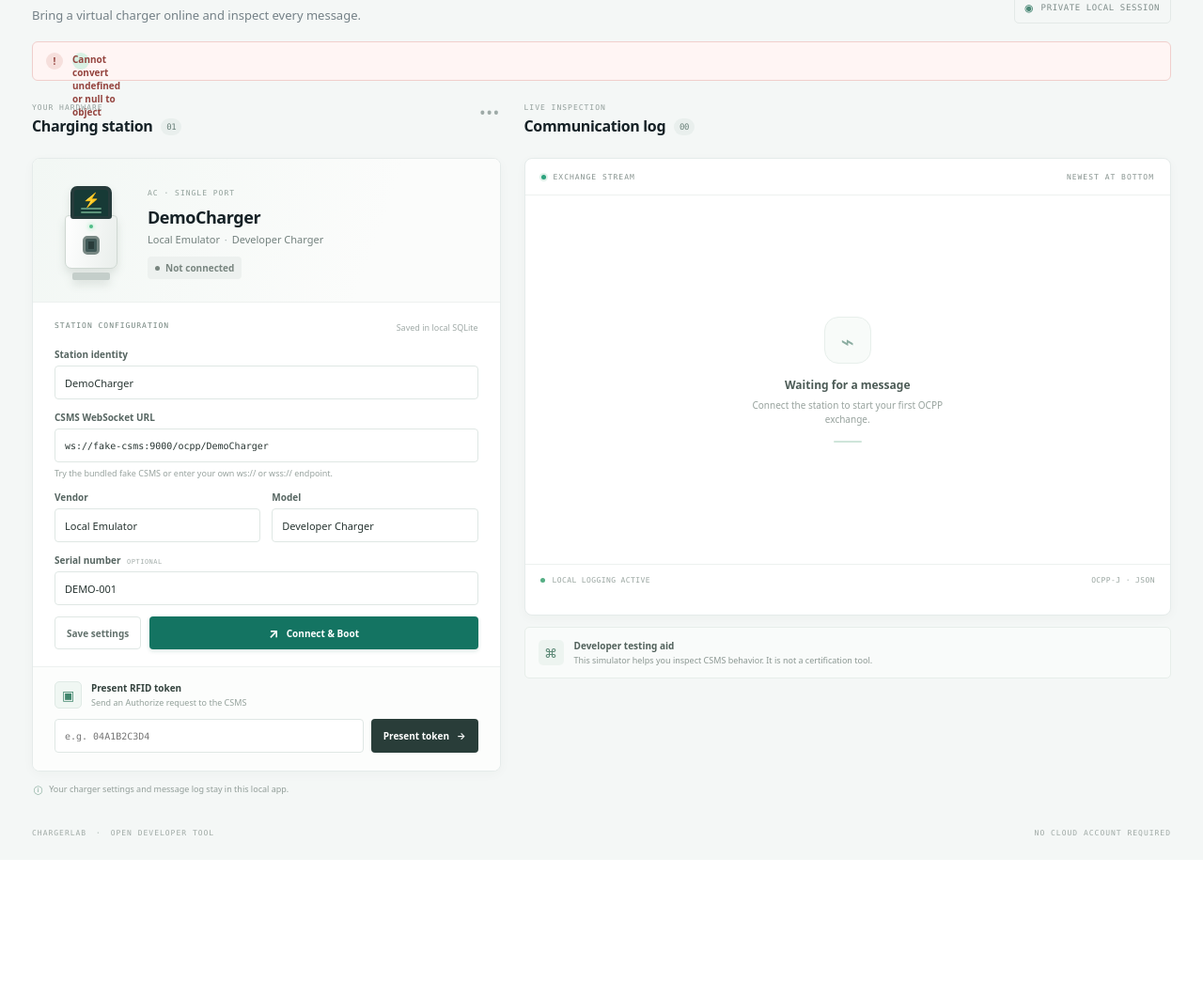
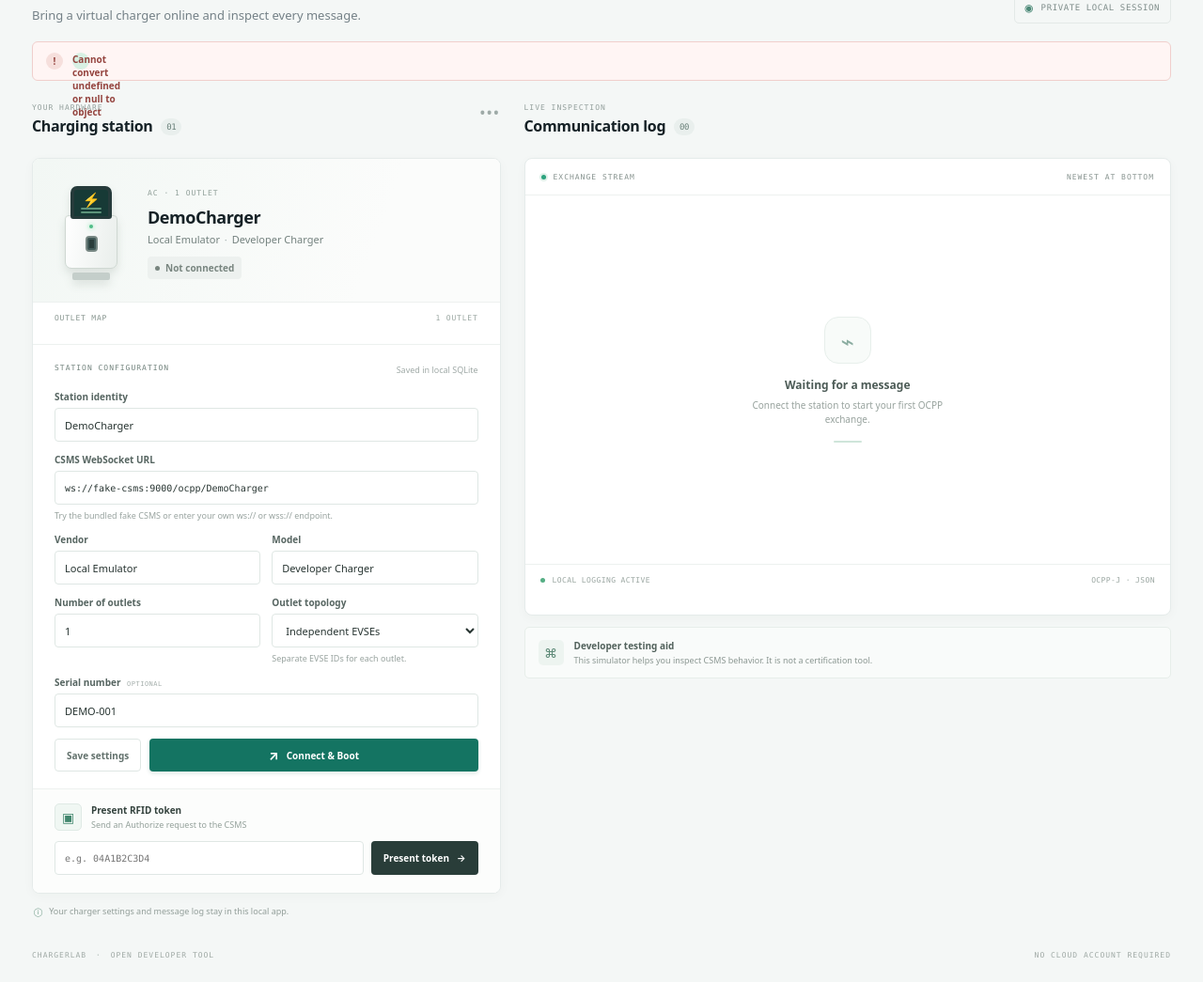
Before and after one commit to fooway-se/charger-lab, a PHP site: page /ocpp/index.html in a window 1280 px wide. Shown: the part 170-1215 px from the top of the page at 94% size. Before the commit the page ends 1060 px from the top, so only its background shows below. Run offline with PHP 8.4, Linux system fonts and the light colour scheme.

Commit message:
Add configurable EVSE outlet topology

```diff
--- a/public/app.js
+++ b/public/app.js
@@ -100,6 +100,41 @@ function renderLog(entries) {
     content.append(list);
 }
 
+function renderOutlets(outlets, topology) {
+    const list = document.querySelector('#outlet-list');
+    const count = document.querySelector('#outlet-map-count');
+    const chargerCard = document.querySelector('#charger-card');
+    const deviceType = document.querySelector('#device-type');
+    const topologyHint = document.querySelector('#topology-hint');
+    list.replaceChildren();
+    chargerCard.dataset.outletCount = String(outlets.length);
+    count.textContent = `${outlets.length} OUTLET${outlets.length === 1 ? '' : 'S'}`;
+    deviceType.textContent = `AC · ${outlets.length} OUTLET${outlets.length === 1 ? '' : 'S'}`;
+    topologyHint.textContent = topology === 'shared'
+        ? 'One EVSE with shared charging hardware.'
+        : 'Separate EVSE IDs for each outlet.';
+
+    for (const outlet of outlets) {
+        const card = document.createElement('article');
+        card.className = 'outlet-tile';
+        const marker = document.createElement('span');
+        marker.className = 'outlet-marker';
+        marker.textContent = String(outlet.number).padStart(2, '0');
+        const details = document.createElement('span');
+        details.className = 'outlet-details';
+        const title = document.createElement('strong');
+        title.textContent = `Outlet ${outlet.number}`;
+        const ids = document.createElement('small');
+        ids.textContent = `EVSE ${outlet.evse_id} · Connector ${outlet.connector_id}`;
+        details.append(title, ids);
+        const badge = document.createElement('span');
+        badge.className = 'outlet-tag';
+        badge.textContent = 'MAPPED';
+        card.append(marker, details, badge);
+        list.append(card);
+    }
+}
+
 function renderState(state) {
     const charger = state.charger;
     currentCharger = charger;
@@ -113,6 +148,7 @@ function renderState(state) {
     document.querySelector('#vendor-name').textContent = charger.vendor_name;
     document.querySelector('#model-name').textContent = charger.model;
     document.querySelector('#boot-status-text').textContent = charger.boot_status;
+    renderOutlets(state.outlets, charger.outlet_topology);
 
     const status = document.querySelector('#boot-status');
     status.classList.toggle('status-online', charger.boot_status === 'Accepted');
--- a/public/index.html
+++ b/public/index.html
@@ -31,24 +31,33 @@
     <div class="workspace-grid">
         <section class="station-column">
             <div class="section-heading"><div><span class="section-kicker">YOUR HARDWARE</span><h2>Charging station <span class="count-pill">01</span></h2></div><span class="more-mark">•••</span></div>
-            <article class="charger-card">
+            <article id="charger-card" class="charger-card" data-outlet-count="1">
                 <div class="charger-card-top">
                     <div class="charger-illustration" aria-hidden="true">
-                        <div class="charger-screen"><span>⚡</span><i></i><i></i></div><div class="charger-body"><div class="charger-light"></div><div class="charger-port"></div></div><div class="charger-foot"></div>
+                        <div class="charger-screen"><span>⚡</span><i></i><i></i></div><div class="charger-body"><div class="charger-light"></div><div class="charger-ports"><i class="charger-port"></i><i class="charger-port"></i></div></div><div class="charger-foot"></div>
                     </div>
                     <div class="charger-summary">
-                        <span class="device-type">AC · SINGLE PORT</span>
+                        <span id="device-type" class="device-type">AC · 1 OUTLET</span>
                         <h3 id="station-identity">DemoCharger</h3>
                         <p><span id="vendor-name">Local Emulator</span> <span class="dot-sep">·</span> <span id="model-name">Developer Charger</span></p>
                         <div id="boot-status" class="status-chip status-idle"><i></i><span id="boot-status-text">Not connected</span></div>
                     </div>
                 </div>
 
+                <section class="outlet-map" aria-labelledby="outlet-map-title">
+                    <div class="outlet-map-heading"><span id="outlet-map-title">OUTLET MAP</span><span id="outlet-map-count">1 OUTLET</span></div>
+                    <div id="outlet-list" class="outlet-list"></div>
+                </section>
+
                 <form id="charger-form" class="config-form">
                     <div class="form-heading"><span>STATION CONFIGURATION</span><span class="saved-hint">Saved in local SQLite</span></div>
                     <label>Station identity<input name="station_identity" value="DemoCharger" required></label>
                     <label>CSMS WebSocket URL<input name="csms_url" value="ws://fake-csms:9000/ocpp/DemoCharger" spellcheck="false" required><small>Try the bundled fake CSMS or enter your own ws:// or wss:// endpoint.</small></label>
                     <div class="form-row"><label>Vendor<input name="vendor_name" value="Local Emulator" required></label><label>Model<input name="model" value="Developer Charger" required></label></div>
+                    <div class="form-row">
+                        <label>Number of outlets<input name="outlet_count" type="number" min="1" max="16" value="1" required></label>
+                        <label>Outlet topology<select name="outlet_topology" required><option value="independent">Independent EVSEs</option><option value="shared">Shared EVSE</option></select><small id="topology-hint">Separate EVSE IDs for each outlet.</small></label>
+                    </div>
                     <label>Serial number <span class="optional">OPTIONAL</span><input name="serial_number" value="DEMO-001"></label>
                     <div class="form-actions"><button class="button button-quiet" type="submit">Save settings</button><button id="boot-button" class="button button-primary" type="button"><span>↗</span> Connect &amp; Boot</button></div>
                 </form>
--- a/public/style.css
+++ b/public/style.css
@@ -72,7 +72,9 @@ h2 { margin: 0; font: 700 16px var(--display); letter-spacing: -.35px; }
 .charger-screen i { width: 22px; height: 2px; margin-top: 2px; border-radius: 3px; background: #5d937a; }
 .charger-body { position: absolute; top: 38px; left: 9px; width: 56px; height: 57px; border: 1px solid #cfd8d2; border-radius: 4px 4px 7px 7px; background: linear-gradient(100deg, #fff 0%, #e9eeeb 100%); }
 .charger-light { width: 4px; height: 4px; margin: 9px auto 0; border-radius: 50%; background: #51bd88; box-shadow: 0 0 5px #6ee4a2; }
-.charger-port { width: 18px; height: 20px; margin: 8px auto; border: 3px solid #788884; border-radius: 5px; background: #293c3a; box-shadow: inset 0 0 0 3px #405957; }
+.charger-ports { display: flex; justify-content: center; gap: 4px; margin-top: 8px; }
+.charger-port { width: 13px; height: 17px; border: 2px solid #788884; border-radius: 4px; background: #293c3a; box-shadow: inset 0 0 0 2px #405957; }
+.charger-card[data-outlet-count="1"] .charger-port:nth-child(2) { display: none; }
 .charger-foot { position: absolute; bottom: 1px; left: 17px; width: 40px; height: 8px; border-radius: 2px; background: #c4ceca; }
 .charger-summary { min-width: 0; }
 .device-type { color: #91a09a; font-size: 8px; }
@@ -86,11 +88,22 @@ h2 { margin: 0; font: 700 16px var(--display); letter-spacing: -.35px; }
 .status-error { color: #a44942; background: #fbedeb; }
 
 .config-form { padding: 20px 23px 18px; }
+.outlet-map { padding: 12px 23px 14px; border-bottom: 1px solid #edf1ef; }
+.outlet-map-heading { display: flex; justify-content: space-between; margin-bottom: 9px; color: #87958f; font: 500 8px var(--mono); letter-spacing: .8px; }
+.outlet-map-heading span:last-child { color: #9ca8a3; }
+.outlet-list { display: grid; grid-template-columns: repeat(auto-fit, minmax(175px, 1fr)); gap: 7px; }
+.outlet-tile { min-width: 0; display: flex; align-items: center; gap: 8px; padding: 8px; border: 1px solid #e9efec; border-radius: 5px; background: #fbfdfb; }
+.outlet-marker { display: grid; place-items: center; width: 27px; height: 27px; flex: 0 0 auto; border-radius: 5px; background: #edf5f0; color: #35775c; font: 500 9px var(--mono); }
+.outlet-details { min-width: 0; display: flex; flex-direction: column; gap: 3px; }
+.outlet-details strong { color: #52635c; font-size: 9px; }
+.outlet-details small { color: #8b9993; font: 400 8px var(--mono); white-space: nowrap; }
+.outlet-tag { margin-left: auto; padding: 4px 5px; border-radius: 3px; background: #edf5f0; color: #56806d; font: 500 7px var(--mono); letter-spacing: .3px; }
 .form-heading { display: flex; justify-content: space-between; gap: 8px; margin-bottom: 15px; color: #72837d; font-size: 8px; }
 .saved-hint { color: #a0aaa7; font: 400 9px var(--sans); letter-spacing: 0; }
 label { display: block; margin-bottom: 12px; color: #566561; font-size: 10px; font-weight: 700; }
-input { width: 100%; height: 36px; margin-top: 5px; padding: 0 10px; border: 1px solid #dfe7e4; border-radius: 4px; outline: none; background: #fff; color: #273431; font: 500 11px var(--sans); transition: border-color .15s, box-shadow .15s; }
+input, select { width: 100%; height: 36px; margin-top: 5px; padding: 0 10px; border: 1px solid #dfe7e4; border-radius: 4px; outline: none; background: #fff; color: #273431; font: 500 11px var(--sans); transition: border-color .15s, box-shadow .15s; }
 input:focus { border-color: #56a58a; box-shadow: 0 0 0 3px rgb(60 155 117 / 11%); }
+select:focus { border-color: #56a58a; box-shadow: 0 0 0 3px rgb(60 155 117 / 11%); }
 input[name="csms_url"], .token-form input { font-family: var(--mono); font-size: 10px; }
 label small { display: block; margin-top: 5px; color: #98a39f; font-size: 9px; font-weight: 400; }
 .form-row { display: grid; grid-template-columns: 1fr 1fr; gap: 12px; }
@@ -162,7 +175,7 @@ label small { display: block; margin-top: 5px; color: #98a39f; font-size: 9px; f
     .page-shell { padding-right: 14px; padding-left: 14px; }
     h1 { font-size: 26px; }
     .charger-card-top { gap: 15px; padding: 19px 16px; }
-    .config-form, .token-panel { padding-right: 16px; padding-left: 16px; }
+    .config-form, .token-panel, .outlet-map { padding-right: 16px; padding-left: 16px; }
     .form-row { grid-template-columns: 1fr; gap: 0; }
     .form-actions { flex-direction: column-reverse; }
     .token-form { flex-direction: column; }
```
Also changed, not shown: src/Controller/StationController.php (+34 -2 lines), src/Domain/OutletMap.php (added, +43 -0 lines), tests/FrontendSeparationTest.php (+8 -0 lines), tests/LocalUiBootFlowIntegrationTest.php (+42 -4 lines), tests/OutletMapTest.php (added, +31 -0 lines), tests/OutletTopologyMigrationTest.php (added, +44 -0 lines), tests/StationControllerValidationTest.php (+14 -0 lines), tests/StoragePersistenceTest.php (+7 -1 lines), README.md, src/Storage/ChargerRepository.php, src/Storage/Database.php.
